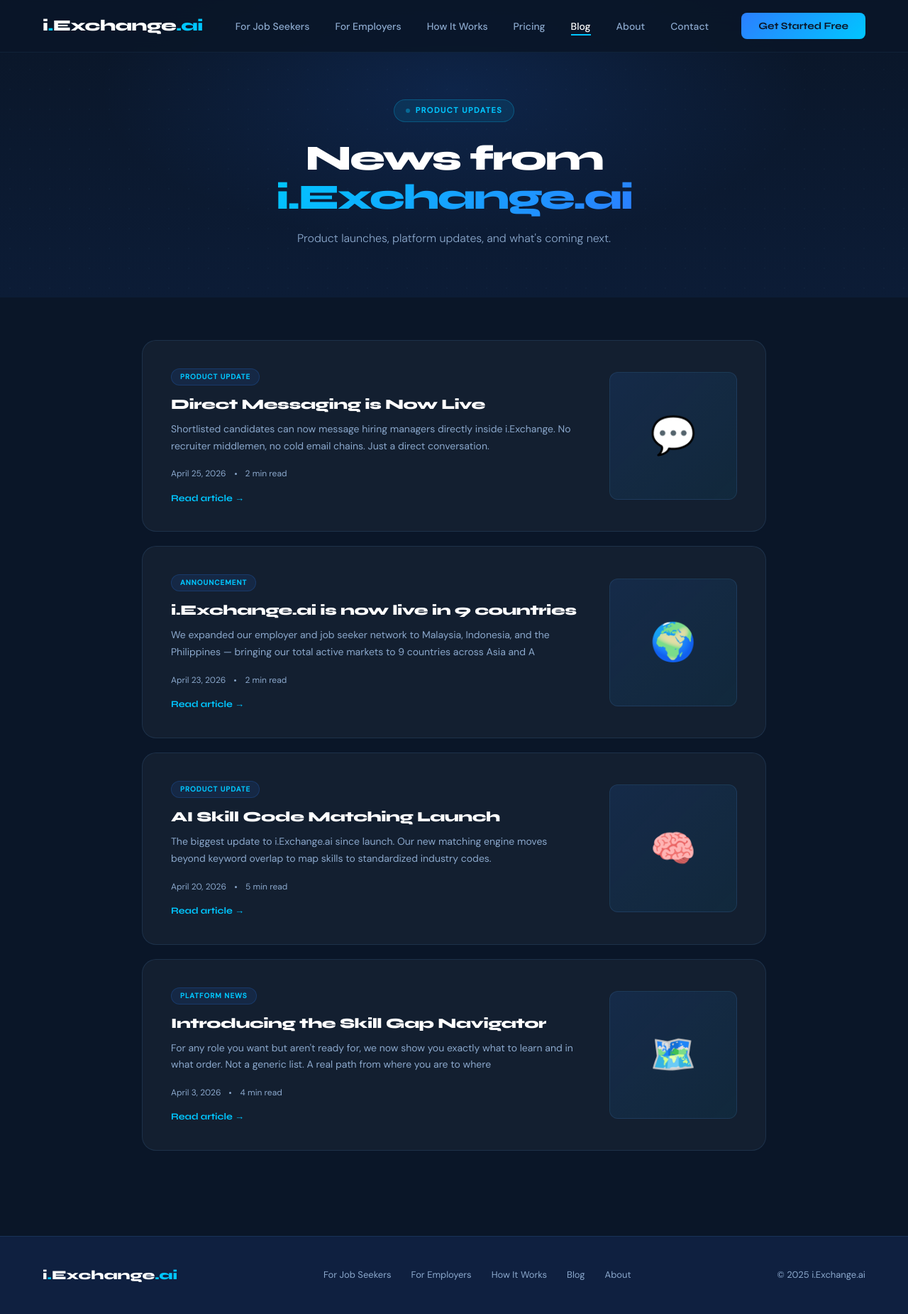
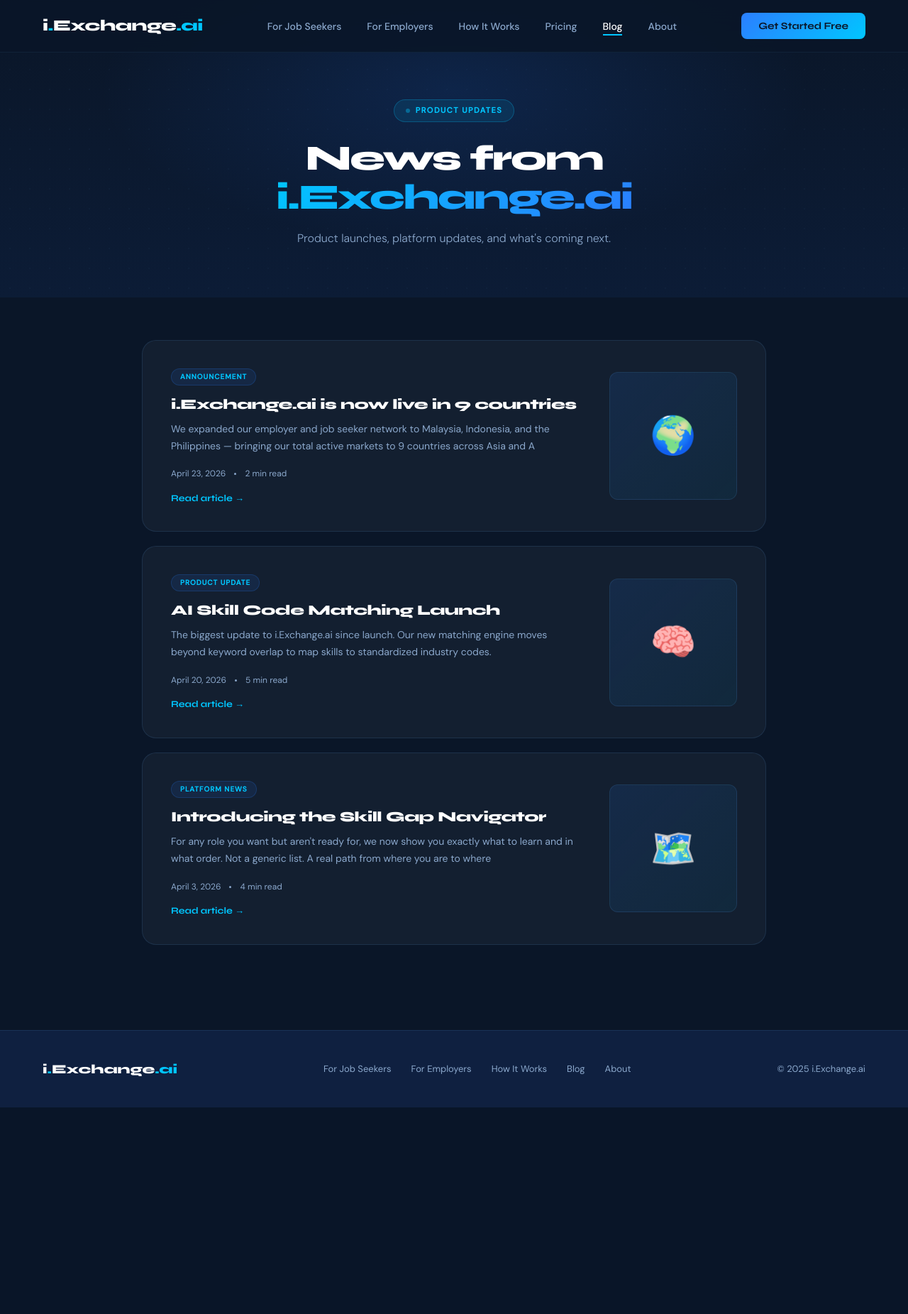
Before and after one commit to abhishekKanakaraju/Automatly_Check, a Flask app: page /blog in a window 1280 px wide. Shown: the whole page at 71% size. After the commit the page ends 1560 px from the top, so only its background shows below. Run offline with Flask 3, Linux system fonts and the light colour scheme.

Commit message:
update 30-04-2026 12:28:17.48

```diff
--- a/blogs/blog-9-country-expansion.html
+++ b/blogs/blog-9-country-expansion.html
@@ -119,14 +119,13 @@
 
 <nav>
   <a href="/" class="nav-logo">i<span>.</span>Exchange<span>.ai</span></a>
-                    <ul class="nav-links">
+                          <ul class="nav-links">
     <li><a href="/for-job-seekers">For Job Seekers</a></li>
     <li><a href="/for-employers">For Employers</a></li>
     <li><a href="/how-it-works">How It Works</a></li>
     <li><a href="/pricing">Pricing</a></li>
     <li><a href="/blog" class="active">Blog</a></li>
     <li><a href="/about">About</a></li>
-    <li><a href="/contact">Contact</a></li>
   </ul>
   <button class="nav-cta">Get Started Free</button>
 </nav>
--- a/blogs/blog-ai-matching.html
+++ b/blogs/blog-ai-matching.html
@@ -129,14 +129,13 @@
 
 <nav>
   <a href="/" class="nav-logo">i<span>.</span>Exchange<span>.ai</span></a>
-                    <ul class="nav-links">
+                          <ul class="nav-links">
     <li><a href="/for-job-seekers">For Job Seekers</a></li>
     <li><a href="/for-employers">For Employers</a></li>
     <li><a href="/how-it-works">How It Works</a></li>
     <li><a href="/pricing">Pricing</a></li>
     <li><a href="/blog" class="active">Blog</a></li>
     <li><a href="/about">About</a></li>
-    <li><a href="/contact">Contact</a></li>
   </ul>
   <button class="nav-cta">Get Started Free</button>
 </nav>
--- a/blogs/blog-direct-messaging.html
+++ /dev/null
@@ -1,181 +0,0 @@
-<!DOCTYPE html>
-<html lang="en">
-<head>
-<meta charset="UTF-8">
-<meta name="viewport" content="width=device-width, initial-scale=1.0">
-<title>Direct Messaging is Now Live | i.Exchange.ai Blog</title>
-<link href="https://fonts.googleapis.com/css2?family=Syne:wght@400;600;700;800&family=DM+Sans:ital,wght@0,300;0,400;0,500;1,300&display=swap" rel="stylesheet">
-<style>
-  :root {
-    --navy: #0A1628; --navy-mid: #0F2040; --blue-bright: #2B7FFF;
-    --cyan: #00C6FF; --white: #FFFFFF; --muted: #8BA8CC;
-    --text: #C8DDF5; --gold: #FFD166; --green: #06D6A0;
-    --card-bg: rgba(255,255,255,0.04); --card-border: rgba(100,180,255,0.12);
-  }
-  *, *::before, *::after { box-sizing: border-box; margin: 0; padding: 0; }
-  html { scroll-behavior: smooth; }
-  body { background: var(--navy); color: var(--text); font-family: 'DM Sans', sans-serif; font-size: 16px; line-height: 1.6; overflow-x: hidden; }
-  nav { position: fixed; top: 0; left: 0; right: 0; z-index: 100; display: flex; align-items: center; justify-content: space-between; padding: 18px 60px; background: rgba(10,22,40,0.88); backdrop-filter: blur(18px); border-bottom: 1px solid rgba(100,180,255,0.08); }
-  .nav-logo { font-family: 'Syne', sans-serif; font-size: 22px; font-weight: 800; color: var(--white); letter-spacing: -0.5px; text-decoration: none; }
-  .nav-logo span { color: var(--cyan); }
-  .nav-links { display: flex; gap: 36px; list-style: none; }
-  .nav-links a { color: var(--muted); text-decoration: none; font-size: 14px; font-weight: 500; transition: color 0.2s; }
-  .nav-links a:hover, .nav-links a.active { color: var(--white); border-bottom: 2px solid var(--cyan); padding-bottom: 2px; }
-  .nav-cta { background: linear-gradient(135deg, var(--blue-bright), var(--cyan)); color: var(--navy); border: none; padding: 10px 24px; border-radius: 8px; font-family: 'Syne', sans-serif; font-size: 14px; font-weight: 700; cursor: pointer; }
-
-  .article-hero { padding: 140px 60px 60px; position: relative; overflow: hidden; border-bottom: 1px solid var(--card-border); }
-  .article-hero::before { content: ''; position: absolute; inset: 0; background: radial-gradient(ellipse 50% 70% at 50% 0%, rgba(30,95,204,0.15) 0%, transparent 65%); }
-  .article-hero-inner { position: relative; z-index: 2; max-width: 780px; margin: 0 auto; }
-  .breadcrumb { display: flex; align-items: center; gap: 8px; margin-bottom: 24px; font-size: 13px; color: var(--muted); }
-  .breadcrumb a { color: var(--muted); text-decoration: none; }
-  .breadcrumb a:hover { color: var(--cyan); }
-  .breadcrumb span { color: rgba(100,180,255,0.3); }
-  .article-tag { background: rgba(43,127,255,0.1); border: 1px solid rgba(43,127,255,0.2); color: var(--cyan); font-size: 11px; font-weight: 600; padding: 4px 14px; border-radius: 100px; display: inline-block; margin-bottom: 20px; letter-spacing: 1px; text-transform: uppercase; }
-  .article-title { font-family: 'Syne', sans-serif; font-size: clamp(28px, 4vw, 48px); font-weight: 800; color: var(--white); letter-spacing: -1.5px; line-height: 1.15; margin-bottom: 20px; }
-  .article-subtitle { font-size: 18px; color: var(--muted); font-weight: 300; line-height: 1.7; margin-bottom: 32px; max-width: 640px; }
-  .article-meta { display: flex; align-items: center; gap: 24px; padding-top: 24px; border-top: 1px solid rgba(100,180,255,0.08); }
-  .author { display: flex; align-items: center; gap: 10px; }
-  .author-avatar { width: 36px; height: 36px; border-radius: 50%; background: linear-gradient(135deg, var(--blue-bright), var(--cyan)); display: flex; align-items: center; justify-content: center; font-family: 'Syne', sans-serif; font-size: 13px; font-weight: 700; color: var(--navy); }
-  .author-name { font-size: 13px; font-weight: 600; color: var(--white); }
-  .author-role { font-size: 11px; color: var(--muted); }
-  .meta-divider { width: 1px; height: 28px; background: rgba(100,180,255,0.1); }
-  .meta-item { font-size: 13px; color: var(--muted); }
-
-  .article-layout { display: grid; grid-template-columns: 1fr 280px; gap: 60px; max-width: 1100px; margin: 0 auto; padding: 60px 60px 100px; }
-  .article-body { min-width: 0; }
-  .article-cover { width: 100%; aspect-ratio: 16/7; background: linear-gradient(135deg, rgba(43,127,255,0.12), rgba(0,198,255,0.06)); border: 1px solid var(--card-border); border-radius: 16px; display: flex; align-items: center; justify-content: center; font-size: 80px; margin-bottom: 48px; }
-  .article-content h2 { font-family: 'Syne', sans-serif; font-size: 26px; font-weight: 800; color: var(--white); margin: 40px 0 16px; }
-  .article-content p { font-size: 16px; color: var(--text); line-height: 1.8; margin-bottom: 20px; }
-  .article-content ul { padding-left: 24px; margin-bottom: 20px; }
-  .article-content li { font-size: 15px; color: var(--text); line-height: 1.75; margin-bottom: 8px; }
-  .article-content strong { color: var(--white); font-weight: 600; }
-  .callout { background: rgba(43,127,255,0.08); border: 1px solid rgba(43,127,255,0.2); border-left: 3px solid var(--blue-bright); border-radius: 0 12px 12px 0; padding: 20px 24px; margin: 28px 0; }
-  .callout p { margin: 0; color: var(--text); font-size: 15px; }
-  .divider { height: 1px; background: rgba(100,180,255,0.08); margin: 40px 0; }
-
-  .article-sidebar { position: sticky; top: 90px; height: fit-content; }
-  .sidebar-card { background: var(--navy-mid); border: 1px solid var(--card-border); border-radius: 16px; padding: 24px; margin-bottom: 20px; }
-  .sidebar-label { font-size: 11px; letter-spacing: 1.5px; text-transform: uppercase; color: var(--cyan); font-weight: 600; margin-bottom: 16px; }
-  .toc-list { list-style: none; display: flex; flex-direction: column; gap: 2px; }
-  .toc-list a { font-size: 13px; color: var(--muted); text-decoration: none; padding: 6px 10px; border-radius: 8px; display: block; transition: background 0.2s, color 0.2s; border-left: 2px solid transparent; }
-  .toc-list a:hover { background: rgba(43,127,255,0.08); color: var(--white); border-left-color: var(--cyan); }
-  .cta-card { background: linear-gradient(135deg, rgba(43,127,255,0.15), rgba(0,198,255,0.08)); border: 1px solid rgba(43,127,255,0.2); border-radius: 16px; padding: 28px 24px; text-align: center; }
-  .cta-card h3 { font-family: 'Syne', sans-serif; font-size: 17px; font-weight: 800; color: var(--white); margin-bottom: 10px; }
-  .cta-card p { font-size: 13px; color: var(--muted); margin-bottom: 20px; line-height: 1.6; }
-  .cta-btn { width: 100%; background: linear-gradient(135deg, var(--blue-bright), var(--cyan)); color: var(--navy); border: none; padding: 12px; border-radius: 10px; font-family: 'Syne', sans-serif; font-size: 14px; font-weight: 700; cursor: pointer; }
-
-  footer { background: var(--navy-mid); border-top: 1px solid var(--card-border); padding: 40px 60px; display: flex; align-items: center; justify-content: space-between; }
-  .footer-logo { font-family: 'Syne', sans-serif; font-size: 18px; font-weight: 800; color: var(--white); text-decoration: none; }
-  .footer-logo span { color: var(--cyan); }
-  .footer-copy { font-size: 13px; color: var(--muted); }
-
-  @media (max-width: 960px) {
-    nav { padding: 18px 24px; } .nav-links { display: none; }
-    .article-hero { padding: 120px 24px 48px; }
-    .article-layout { grid-template-columns: 1fr; padding: 40px 24px 80px; }
-    .article-sidebar { position: static; }
-    footer { flex-direction: column; gap: 20px; text-align: center; }
-  }
-</style>
-</head>
-<body>
-
-<nav>
-  <a href="/" class="nav-logo">i<span>.</span>Exchange<span>.ai</span></a>
-        <ul class="nav-links">
-    <li><a href="/for-job-seekers">For Job Seekers</a></li>
-    <li><a href="/for-employers">For Employers</a></li>
-    <li><a href="/how-it-works">How It Works</a></li>
-    <li><a href="/pricing">Pricing</a></li>
-    <li><a href="/blog" class="active">Blog</a></li>
-    <li><a href="/about">About</a></li>
-    <li><a href="/contact">Contact</a></li>
-  </ul>
-  <button class="nav-cta">Get Started Free</button>
-</nav>
-
-<div class="article-hero">
-  <div class="article-hero-inner">
-    <div class="breadcrumb">
-      <a href="/">Home</a><span>/</span>
-      <a href="/blog">Blog</a><span>/</span>
-      <span style="color:var(--text)">Direct Messaging</span>
-    </div>
-    <div class="article-tag">Product Update</div>
-    <h1 class="article-title">Direct messaging is now live for all users.</h1>
-    <p class="article-subtitle">Shortlisted candidates can now message hiring managers directly inside i.Exchange. No recruiter middlemen, no cold email chains. Just a direct conversation.</p>
-    <div class="article-meta">
-      <div class="author">
-        <div class="author-avatar">iX</div>
-        <div>
-          <div class="author-name">i.Exchange Team</div>
-          <div class="author-role">Product</div>
-        </div>
-      </div>
-      <div class="meta-divider"></div>
-      <div class="meta-item">April 25, 2026</div>
-      <div class="meta-divider"></div>
-      <div class="meta-item">2 min read</div>
-    </div>
-  </div>
-</div>
-
-<div class="article-layout">
-  <div class="article-body">
-    <div class="article-cover">💬</div>
-    <div class="article-content">
-
-      <p>Starting today, every shortlisted candidate on i.Exchange.ai can message the hiring manager directly — inside the platform, with no intermediaries.</p>
-
-      <h2 id="what">What changed</h2>
-      <p>Previously, when an employer shortlisted you, the next step was typically an email from a recruiter or a generic calendar invite. Now, shortlisted candidates get a direct message thread with the hiring team inside i.Exchange.</p>
-
-      <div class="callout">
-        <p>In our beta, candidates who used direct messaging got a response <strong>3x faster</strong> than those waiting for recruiter follow-up.</p>
-      </div>
-
-      <h2 id="how">How it works</h2>
-      <ul>
-        <li>Employer shortlists a candidate — candidate gets notified instantly</li>
-        <li>A direct message thread opens between candidate and hiring manager</li>
-        <li>Both sides can share context, schedule interviews, and ask questions</li>
-        <li>Full message history is saved in the platform for reference</li>
-      </ul>
-
-      <h2 id="why">Why we built this</h2>
-      <p>Recruiting middlemen exist because hiring at scale is hard. But for most roles, the best conversation is a direct one. When a hiring manager can ask a candidate a quick question and get an answer in minutes — not days — the whole process moves faster and feels more human.</p>
-
-      <div class="divider"></div>
-      <p>Direct messaging is live for all users today. No setup needed — if you're shortlisted, your message thread opens automatically.</p>
-
-    </div>
-  </div>
-
-  <div class="article-sidebar">
-    <div class="sidebar-card">
-      <div class="sidebar-label">In This Article</div>
-      <ul class="toc-list">
-        <li><a href="#what">What changed</a></li>
-        <li><a href="#how">How it works</a></li>
-        <li><a href="#why">Why we built this</a></li>
-      </ul>
-    </div>
-    <div class="cta-card">
-      <h3>Try it now</h3>
-      <p>Build your profile and get shortlisted today.</p>
-      <button class="cta-btn" onclick="window.location.href='/for-job-seekers'">Get Started Free</button>
-    </div>
-  </div>
-</div>
-
-<footer>
-  <a href="/" class="footer-logo">i<span>.</span>Exchange<span>.ai</span></a>
-  <div class="footer-copy">© 2025 i.Exchange.ai</div>
-</footer>
-
-<script>
-  if (history.scrollRestoration) history.scrollRestoration = 'manual';
-  window.scrollTo(0, 0);
-</script>
-</body>
-</html>
--- a/blogs/blog-skill-gap-navigator.html
+++ b/blogs/blog-skill-gap-navigator.html
@@ -124,14 +124,13 @@
 
 <nav>
   <a href="/" class="nav-logo">i<span>.</span>Exchange<span>.ai</span></a>
-                    <ul class="nav-links">
+                          <ul class="nav-links">
     <li><a href="/for-job-seekers">For Job Seekers</a></li>
     <li><a href="/for-employers">For Employers</a></li>
     <li><a href="/how-it-works">How It Works</a></li>
     <li><a href="/pricing">Pricing</a></li>
     <li><a href="/blog" class="active">Blog</a></li>
     <li><a href="/about">About</a></li>
-    <li><a href="/contact">Contact</a></li>
   </ul>
   <button class="nav-cta">Get Started Free</button>
 </nav>
--- a/templates/iexchange-about.html
+++ b/templates/iexchange-about.html
@@ -64,14 +64,13 @@
 
 <nav>
   <a href="/" class="nav-logo">i<span>.</span>Exchange<span>.ai</span></a>
-                      <ul class="nav-links">
+                            <ul class="nav-links">
     <li><a href="/for-job-seekers">For Job Seekers</a></li>
     <li><a href="/for-employers">For Employers</a></li>
     <li><a href="/how-it-works">How It Works</a></li>
     <li><a href="/pricing">Pricing</a></li>
     <li><a href="/blog">Blog</a></li>
     <li><a href="/about" class="active">About</a></li>
-    <li><a href="/contact">Contact</a></li>
   </ul>
   <button class="nav-cta">Get Started Free</button>
 </nav>
--- a/templates/iexchange-blog.html
+++ b/templates/iexchange-blog.html
@@ -73,14 +73,13 @@
 
 <nav>
   <a href="/" class="nav-logo">i<span>.</span>Exchange<span>.ai</span></a>
-                  <ul class="nav-links">
+                        <ul class="nav-links">
     <li><a href="/for-job-seekers">For Job Seekers</a></li>
     <li><a href="/for-employers">For Employers</a></li>
     <li><a href="/how-it-works">How It Works</a></li>
     <li><a href="/pricing">Pricing</a></li>
     <li><a href="/blog" class="active">Blog</a></li>
     <li><a href="/about">About</a></li>
-    <li><a href="/contact">Contact</a></li>
   </ul>
   <button class="nav-cta">Get Started Free</button>
 </nav>
--- a/templates/iexchange-contact.html
+++ /dev/null
@@ -1,106 +0,0 @@
-<!DOCTYPE html>
-<html lang="en">
-<head>
-<meta charset="UTF-8">
-<meta name="viewport" content="width=device-width, initial-scale=1.0">
-<title>Contact | i.Exchange.ai</title>
-<link href="https://fonts.googleapis.com/css2?family=Syne:wght@400;600;700;800&family=DM+Sans:wght@300;400;500&display=swap" rel="stylesheet">
-<style>
-  :root {
-    --navy: #0A1628; --navy-mid: #0F2040; --blue-bright: #2B7FFF;
-    --cyan: #00C6FF; --white: #FFFFFF; --muted: #8BA8CC;
-    --text: #C8DDF5; --green: #06D6A0;
-    --card-bg: rgba(255,255,255,0.04); --card-border: rgba(100,180,255,0.12);
-  }
-  *, *::before, *::after { box-sizing: border-box; margin: 0; padding: 0; }
-  body { background: var(--navy); color: var(--text); font-family: 'DM Sans', sans-serif; font-size: 16px; line-height: 1.6; }
-  nav { position: fixed; top: 0; left: 0; right: 0; z-index: 100; display: flex; align-items: center; justify-content: space-between; padding: 18px 60px; background: rgba(10,22,40,0.88); backdrop-filter: blur(18px); border-bottom: 1px solid rgba(100,180,255,0.08); }
-  .nav-logo { font-family: 'Syne', sans-serif; font-size: 22px; font-weight: 800; color: var(--white); text-decoration: none; }
-  .nav-logo span { color: var(--cyan); }
-  .nav-links { display: flex; gap: 36px; list-style: none; }
-  .nav-links a { color: var(--muted); text-decoration: none; font-size: 14px; font-weight: 500; transition: color 0.2s; }
-  .nav-links a:hover, .nav-links a.active { color: var(--white); border-bottom: 2px solid var(--cyan); padding-bottom: 2px; }
-  .nav-cta { background: linear-gradient(135deg, var(--blue-bright), var(--cyan)); color: var(--navy); border: none; padding: 10px 24px; border-radius: 8px; font-family: 'Syne', sans-serif; font-size: 14px; font-weight: 700; cursor: pointer; }
-
-  .page { max-width: 700px; margin: 0 auto; padding: 140px 60px 100px; }
-  .label { font-size: 11px; letter-spacing: 2px; text-transform: uppercase; color: var(--cyan); font-weight: 600; margin-bottom: 14px; }
-  h1 { font-family: 'Syne', sans-serif; font-size: clamp(32px, 4vw, 50px); font-weight: 800; color: var(--white); letter-spacing: -2px; line-height: 1.15; margin-bottom: 16px; }
-  .intro { font-size: 17px; color: var(--muted); font-weight: 300; line-height: 1.75; margin-bottom: 48px; }
-
-  .contact-grid { display: grid; grid-template-columns: 1fr 1fr; gap: 16px; margin-bottom: 48px; }
-  .contact-card { background: var(--card-bg); border: 1px solid var(--card-border); border-radius: 16px; padding: 28px; transition: border-color 0.2s; }
-  .contact-card:hover { border-color: rgba(100,180,255,0.3); }
-  .contact-icon { font-size: 28px; margin-bottom: 12px; }
-  .contact-card h3 { font-family: 'Syne', sans-serif; font-size: 15px; font-weight: 700; color: var(--white); margin-bottom: 6px; }
-  .contact-card p { font-size: 13px; color: var(--muted); line-height: 1.6; }
-  .contact-card a { color: var(--cyan); text-decoration: none; font-size: 13px; font-weight: 600; margin-top: 8px; display: inline-block; }
-
-  footer { background: var(--navy-mid); border-top: 1px solid var(--card-border); padding: 40px 60px; display: flex; align-items: center; justify-content: space-between; }
-  .footer-logo { font-family: 'Syne', sans-serif; font-size: 18px; font-weight: 800; color: var(--white); text-decoration: none; }
-  .footer-logo span { color: var(--cyan); }
-  .footer-copy { font-size: 13px; color: var(--muted); }
-
-  @media (max-width: 768px) {
-    nav { padding: 18px 24px; } .nav-links { display: none; }
-    .page { padding: 120px 24px 80px; }
-    .contact-grid { grid-template-columns: 1fr; }
-    footer { flex-direction: column; gap: 16px; text-align: center; padding: 32px 24px; }
-  }
-</style>
-</head>
-<body>
-
-<nav>
-  <a href="/" class="nav-logo">i<span>.</span>Exchange<span>.ai</span></a>
-        <ul class="nav-links">
-    <li><a href="/for-job-seekers">For Job Seekers</a></li>
-    <li><a href="/for-employers">For Employers</a></li>
-    <li><a href="/how-it-works">How It Works</a></li>
-    <li><a href="/pricing">Pricing</a></li>
-    <li><a href="/blog">Blog</a></li>
-    <li><a href="/about">About</a></li>
-    <li><a href="/contact">Contact</a></li>
-  </ul>
-  <button class="nav-cta">Get Started Free</button>
-</nav>
-
-<div class="page">
-  <div class="label">Contact</div>
-  <h1>Get in touch.</h1>
-  <p class="intro">Have a question, partnership inquiry, or want to see a demo? We'd love to hear from you.</p>
-
-  <div class="contact-grid">
-    <div class="contact-card">
-      <div class="contact-icon">💬</div>
-      <h3>General Enquiries</h3>
-      <p>Questions about the platform or how it works.</p>
-      <a href="mailto:hello@iexchange.ai">hello@iexchange.ai</a>
-    </div>
-    <div class="contact-card">
-      <div class="contact-icon">🏢</div>
-      <h3>Employer Sales</h3>
-      <p>Want to post roles or book a demo for your team.</p>
-      <a href="mailto:employers@iexchange.ai">employers@iexchange.ai</a>
-    </div>
-    <div class="contact-card">
-      <div class="contact-icon">🏛️</div>
-      <h3>Government & Enterprise</h3>
-      <p>Large scale deployments and government partnerships.</p>
-      <a href="mailto:enterprise@iexchange.ai">enterprise@iexchange.ai</a>
-    </div>
-    <div class="contact-card">
-      <div class="contact-icon">📰</div>
-      <h3>Press & Media</h3>
-      <p>Media enquiries, interviews, and press materials.</p>
-      <a href="mailto:press@iexchange.ai">press@iexchange.ai</a>
-    </div>
-  </div>
-</div>
-
-<footer>
-  <a href="/" class="footer-logo">i<span>.</span>Exchange<span>.ai</span></a>
-  <div class="footer-copy">© 2025 i.Exchange.ai. A Spire.AI product.</div>
-</footer>
-
-</body>
-</html>
--- a/templates/iexchange-employers.html
+++ b/templates/iexchange-employers.html
@@ -498,14 +498,13 @@
 <!-- NAV -->
 <nav>
   <div class="nav-logo"><a href="/" style="text-decoration:none;color:inherit;">i<span>.</span>Exchange<span>.ai</span></a></div>
-                        <ul class="nav-links">
+                              <ul class="nav-links">
     <li><a href="/for-job-seekers">For Job Seekers</a></li>
     <li><a href="/for-employers" class="active">For Employers</a></li>
     <li><a href="/how-it-works">How It Works</a></li>
     <li><a href="/pricing">Pricing</a></li>
     <li><a href="/blog">Blog</a></li>
     <li><a href="/about">About</a></li>
-    <li><a href="/contact">Contact</a></li>
   </ul>
   <button class="nav-cta">Post a Role Free</button>
 </nav>
--- a/templates/iexchange-how-it-works.html
+++ b/templates/iexchange-how-it-works.html
@@ -225,14 +225,13 @@
 <!-- NAV -->
 <nav>
   <a href="/" class="nav-logo">i<span>.</span>Exchange<span>.ai</span></a>
-                        <ul class="nav-links">
+                              <ul class="nav-links">
     <li><a href="/for-job-seekers">For Job Seekers</a></li>
     <li><a href="/for-employers">For Employers</a></li>
     <li><a href="/how-it-works" class="active">How It Works</a></li>
     <li><a href="/pricing">Pricing</a></li>
     <li><a href="/blog">Blog</a></li>
     <li><a href="/about">About</a></li>
-    <li><a href="/contact">Contact</a></li>
   </ul>
   <button class="nav-cta">Get Started Free</button>
 </nav>
--- a/templates/iexchange-jobseekers.html
+++ b/templates/iexchange-jobseekers.html
@@ -541,14 +541,13 @@
 <!-- NAV -->
 <nav>
   <a href="/" class="nav-logo">i<span>.</span>Exchange<span>.ai</span></a>
-                        <ul class="nav-links">
+                              <ul class="nav-links">
     <li><a href="/for-job-seekers" class="active">For Job Seekers</a></li>
     <li><a href="/for-employers">For Employers</a></li>
     <li><a href="/how-it-works">How It Works</a></li>
     <li><a href="/pricing">Pricing</a></li>
     <li><a href="/blog">Blog</a></li>
     <li><a href="/about">About</a></li>
-    <li><a href="/contact">Contact</a></li>
   </ul>
   <button class="nav-cta">Download Free</button>
 </nav>
--- a/templates/iexchange-pricing.html
+++ b/templates/iexchange-pricing.html
@@ -161,14 +161,13 @@
 
 <nav>
   <a href="/" class="nav-logo">i<span>.</span>Exchange<span>.ai</span></a>
-                      <ul class="nav-links">
+                            <ul class="nav-links">
     <li><a href="/for-job-seekers">For Job Seekers</a></li>
     <li><a href="/for-employers">For Employers</a></li>
     <li><a href="/how-it-works">How It Works</a></li>
     <li><a href="/pricing" class="active">Pricing</a></li>
     <li><a href="/blog">Blog</a></li>
     <li><a href="/about">About</a></li>
-    <li><a href="/contact">Contact</a></li>
   </ul>
   <button class="nav-cta">Get Started Free</button>
 </nav>
--- a/templates/index.html
+++ b/templates/index.html
@@ -207,14 +207,13 @@
 <!-- NAV -->
 <nav>
   <a href="/" class="nav-logo">i<span>.</span>Exchange<span>.ai</span></a>
-                      <ul class="nav-links">
+                            <ul class="nav-links">
     <li><a href="/for-job-seekers">For Job Seekers</a></li>
     <li><a href="/for-employers">For Employers</a></li>
     <li><a href="/how-it-works">How It Works</a></li>
     <li><a href="/pricing">Pricing</a></li>
     <li><a href="/blog">Blog</a></li>
     <li><a href="/about">About</a></li>
-    <li><a href="/contact">Contact</a></li>
   </ul>
   <button class="nav-cta">Download Free</button>
 </nav>
```
